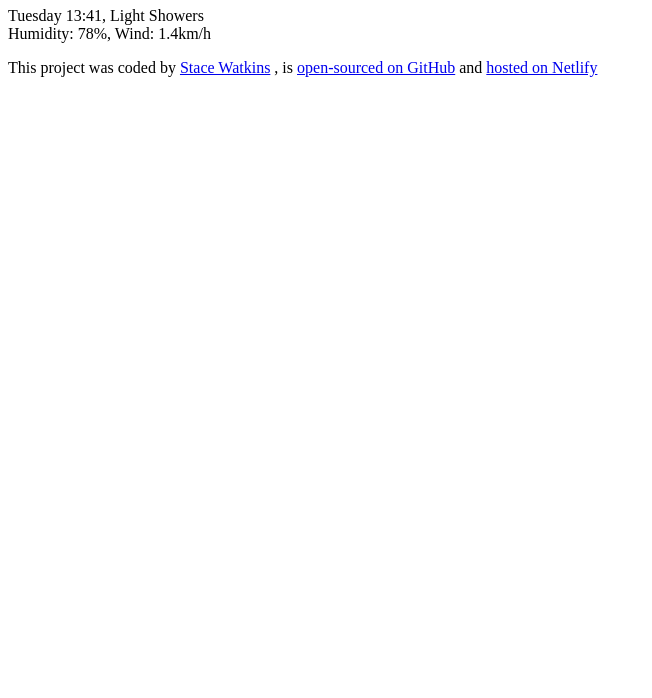
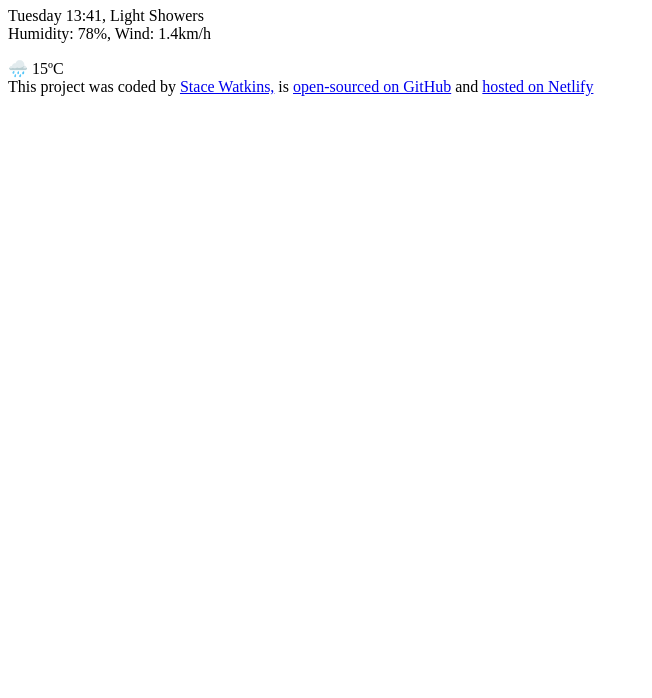
Before and after one commit to Stace113/my-weather-app, a plain HTML site: page index.html in a window 1280 px wide. Shown: the part 102-800 px from the top of the page, without its empty margins (0-652 px from the left). Drawn offline with Linux system fonts and the light colour scheme.

Commit message:
added the temp div

```diff
--- a/index.html
+++ b/index.html
@@ -21,13 +21,14 @@
                     Humidity: 78%, Wind: 1.4km/h
                 </p>
             </div>
+            <div>🌧️ 15ºC</div>
         </main>
         <footer>
             This project was coded by
             <a href="https://github.com/Stace113/" target="_blank">
-                Stace Watkins</a
+                Stace Watkins,</a
             >
-            , is
+            is
             <a
                 href="https://github.com/Stace113/my-weather-app"
                 target="_blank"
```
